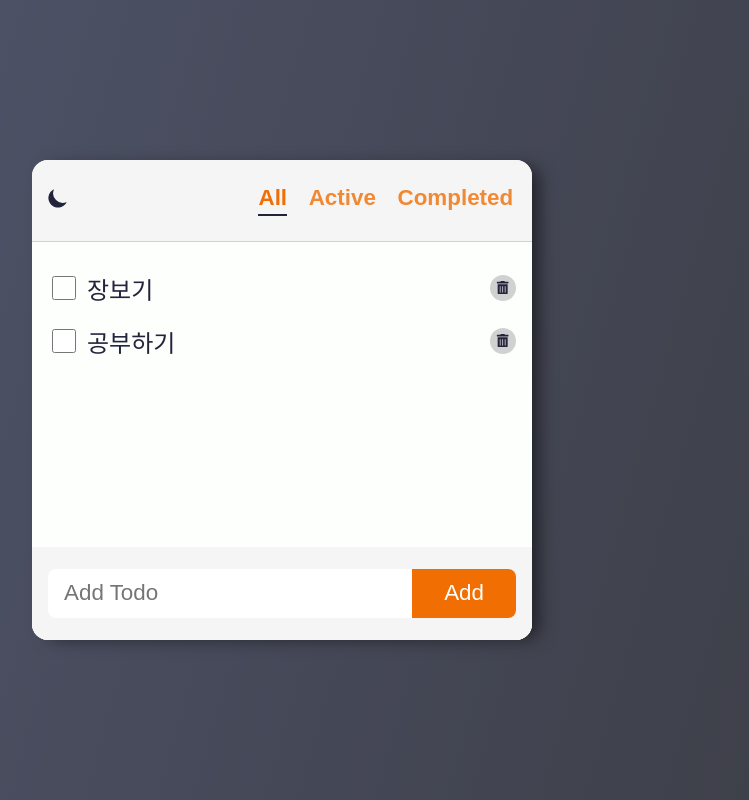
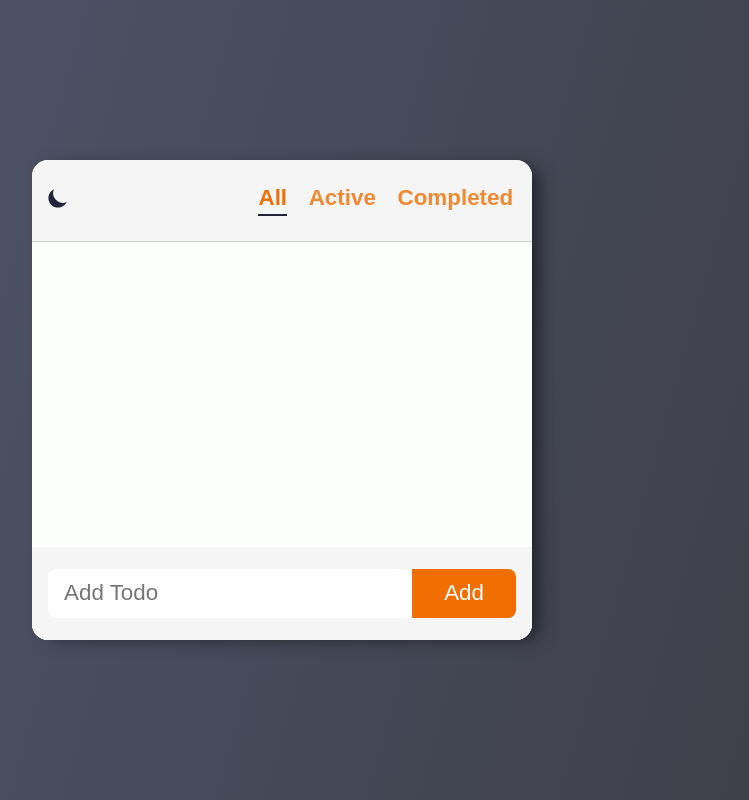
Before and after one commit to hyunzsu/todolist-react, a React (Create React App) app: page / in a window 1280 px wide. Shown: the whole page, without its empty margins (358-1107 px from the left). Built offline with nearby package versions, Linux system fonts and the light colour scheme.

Commit message:
[✨기능] 로컬스토리지 활용해 투두 아이템 저장하기 💡

```diff
--- a/src/components/TodoList/TodoList.jsx
+++ b/src/components/TodoList/TodoList.jsx
@@ -1,19 +1,22 @@
-import React, { useState } from 'react';
+import React, { useEffect, useState } from 'react';
 import AddTodo from '../AddTodo/AddTodo';
 import Todo from '../Todo/Todo';
-import styles from './TodoList.module.css'
+import styles from './TodoList.module.css';
 
 export default function TodoList({ filter }) {
-  const [todos, setTodos] = useState([
-    { id: '123', text: '장보기', status: 'active' },
-    { id: '124', text: '공부하기', status: 'active' },
-  ]);
+  // const [todos, setTodos] = useState(readTodosFromLocalStorage());
+  const [todos, setTodos] = useState(() => readTodosFromLocalStorage())
 
   const handleAdd = (todo) => setTodos([...todos, todo]);
   const handleUpdate = (updated) =>
     setTodos(todos.map((t) => (t.id === updated.id ? updated : t)));
   const handleDelete = (deleted) =>
     setTodos(todos.filter((t) => t.id !== deleted.id));
+
+  // todos가 변경될 때마다 수행
+  useEffect(() => {
+    localStorage.setItem('todos', JSON.stringify(todos)); // todos를 json으로 변환 후 그 json을 todos라는 key에 저장
+  }, [todos]);
 
   const filtered = getFilteredItems(todos, filter);
 
@@ -34,9 +37,17 @@
   );
 }
 
+function readTodosFromLocalStorage() {
+  console.log('readTodosFromLocalStorage');
+  const todos = localStorage.getItem('todos'); // 로컬스토리지에서 todos를 읽어옴
+  return todos ? JSON.parse(todos) : []; // todos가 있다면 JSON.parse 이용해 배열로 만들어주고 아니면 빈배열
+}
+
 function getFilteredItems(todos, filter) {
   if (filter === 'all') {
     return todos;
   }
   return todos.filter((todo) => todo.status === filter);
 }
+
+// 객체, 배열을 변환하려면 json으로 변환 -> JSON.stringify()
```
